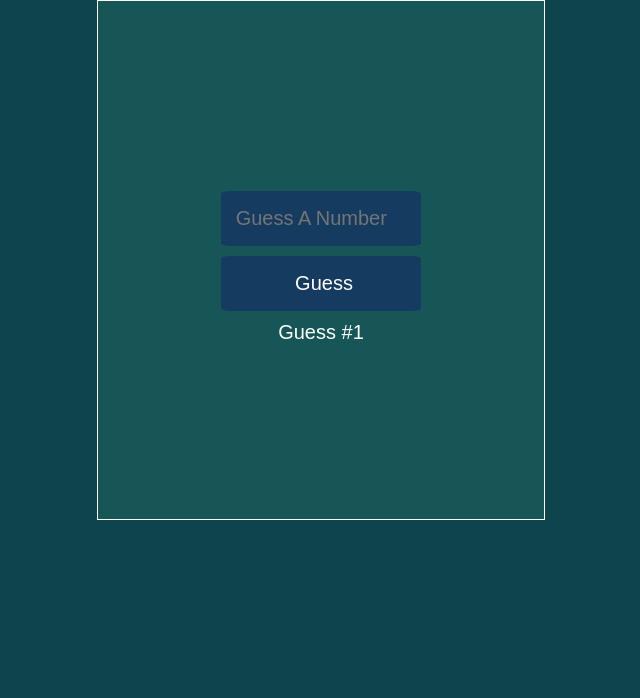
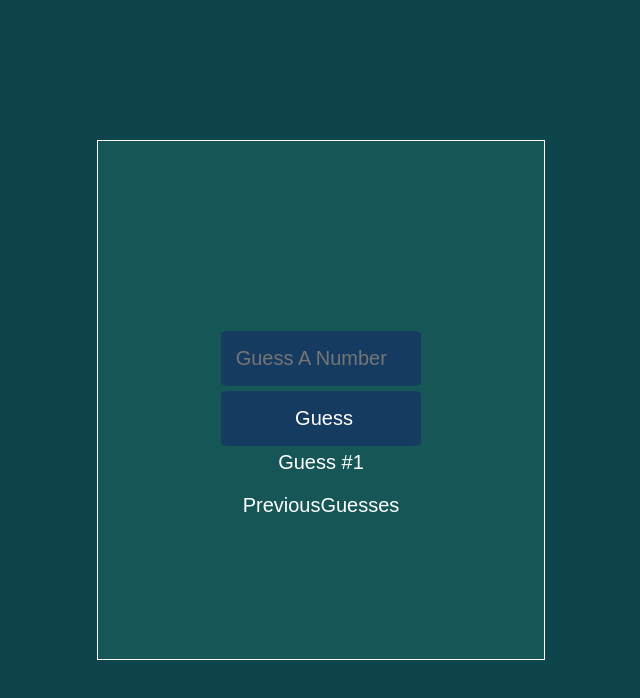
Before and after one commit to bryanguillen/hot-cold, a React app: page / in a window 1280 px wide. Shown: the whole page, without its empty margins (319-959 px from the left). Built offline with nearby package versions, Linux system fonts and the light colour scheme.

Commit message:
style appropriately

```diff
--- a/src/components/GamePlay.js
+++ b/src/components/GamePlay.js
@@ -12,6 +12,7 @@ export default class GamePlay extends React.Component {
 		this.state = {
 			guess: 0,
 			hotOrCold: '',
+			resultColor: '',
 			guessNum: 1,
 			previousGuesses: []
 		}
@@ -36,14 +37,16 @@ export default class GamePlay extends React.Component {
 
 		if ( range < 11 && range > -11 ) {
 			return this.setState({
-				hotOrCold: 'You Are Burning Hot!',
+				hotOrCold: 'Burning Hot!',
+				resultColor: 'hot',
 				guessNum: this.state.guessNum + 1,
 				previousGuesses: this.state.previousGuesses.concat([this.state.guess])
 			})
 		}
 
 		return this.setState({
-			hotOrCold: 'You Are Freezing Cold!',
+			hotOrCold: 'Freezing Cold!',
+			resultColor: 'cold',
 			guessNum: this.state.guessNum + 1,
 			previousGuesses: this.state.previousGuesses.concat([this.state.guess])
 		})
@@ -53,7 +56,9 @@ export default class GamePlay extends React.Component {
 		return (
 			<div className="container">
 				<div className="inner-container">
-					<Result result={this.state.hotOrCold} />
+					<Result result={this.state.hotOrCold}
+					resultClass={this.state.resultColor}
+					/>
 					<GuessField onClick={this.submitGuess}
 					onChange={this.handleChange} />
 					<GuessNumber number={this.state.guessNum} />
--- a/src/components/PreviousGuesses.js
+++ b/src/components/PreviousGuesses.js
@@ -10,6 +10,7 @@ export default function PreviousGuesses (props) {
 	})
 	return (
 		<div className="previous-guesses-container">
+			<p className="prev-guess-header">PreviousGuesses</p>
 			<ul className="guess-list">{prevGuessList}</ul>
 		</div>
 	)
--- a/src/components/Result.js
+++ b/src/components/Result.js
@@ -2,8 +2,8 @@ import React from 'react';
 
 export default function Result (props) {
 	return (
-		<div className="result-container">
-			{props.result}
+		<div className={`result-container ${props.resultClass}`}>
+			<span>{props.result}</span>
 		</div>
 	);
 }
--- a/src/index.css
+++ b/src/index.css
@@ -7,36 +7,54 @@ body {
   padding: 0;
   font-family: sans-serif;
   background-color: #0e454c;
+}
+
+body, #root {
   height: 100vh;
+}
+
+#root {
+	position: relative;
 }
 
 .container {
 	width: 35%;
-	margin: 0 auto;
-	height: 65vh;
-	padding-top: 15px;
-	text-align: center;
+	height: 65%;
 	background-color: #165657;
 	border: 1px solid white;
-	display: table;
+	position: absolute;
+	text-align: center;
+	padding-top: 15px;
+	/* we want the halfway point of the div(35% / 2) to
+	be directly at half of the page. So half is 50% and
+	and we subtract 17.5 to findout how much percentage wise
+	we need to move that midpoint to be in the middle.*/
+	/*approximate values of the halfway point */
+	left: calc(50% - 17.5%);
+	top: calc(50% - 32.5%);
 }
 
 .inner-container {
-	display: table-cell;
-	vertical-align: middle;
+	width: 100%;
+	height: 100%;
+	position: absolute;
+	top: calc(50% - 25%);
 }
 
-.guess-number-container, .result-container, .guess-field, .guess {
+.guess-number-container, .result-container, .guess-field, .guess, .prev-guess-header {
 	color: white;
 	font-size: 20px;
 }
 
+.guess-field, .guess, .result-container {
+	height: 55px;
+	width: 45%;
+	border-radius: 5%;
+}
+
 .guess-field, .guess {
+	margin: 5px auto;
 	display: block;
-	margin: 10px auto;
-	width: 45%;
-	height: 55px;
-	border-radius: 5%;
 }
 
 .guess {
@@ -53,6 +71,20 @@ body {
 	padding: 15px;
 }
 
+.result-container {
+	margin: 0 auto;
+	padding-top: 15px;
+	padding-bottom: 15px;
+}
+
+.hot {
+	background-color: #980F0F;
+}
+
+.cold {
+	background-color: #23B8B8;
+}
+
 .guess-list {
 	list-style: none;
 	margin: 10px auto;
```
